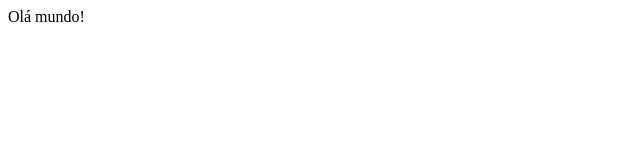
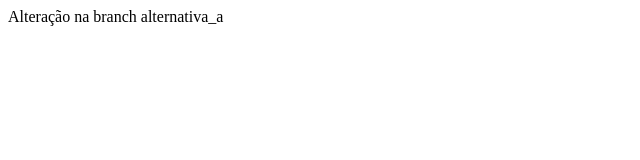
Before and after one commit to felipeiure/git, a plain HTML site: page index.html in a window 1280 px wide. Shown: the whole page, without its empty margins (0-640 px from the left). Drawn offline with Linux system fonts and the light colour scheme.

Commit message:
Alteração na branch alternativa_a

```diff
--- a/index.html
+++ b/index.html
@@ -6,6 +6,6 @@
     <title>Document</title>
 </head>
 <body>
-    Olá mundo!
+    Alteração na branch alternativa_a
 </body>
 </html>
```
